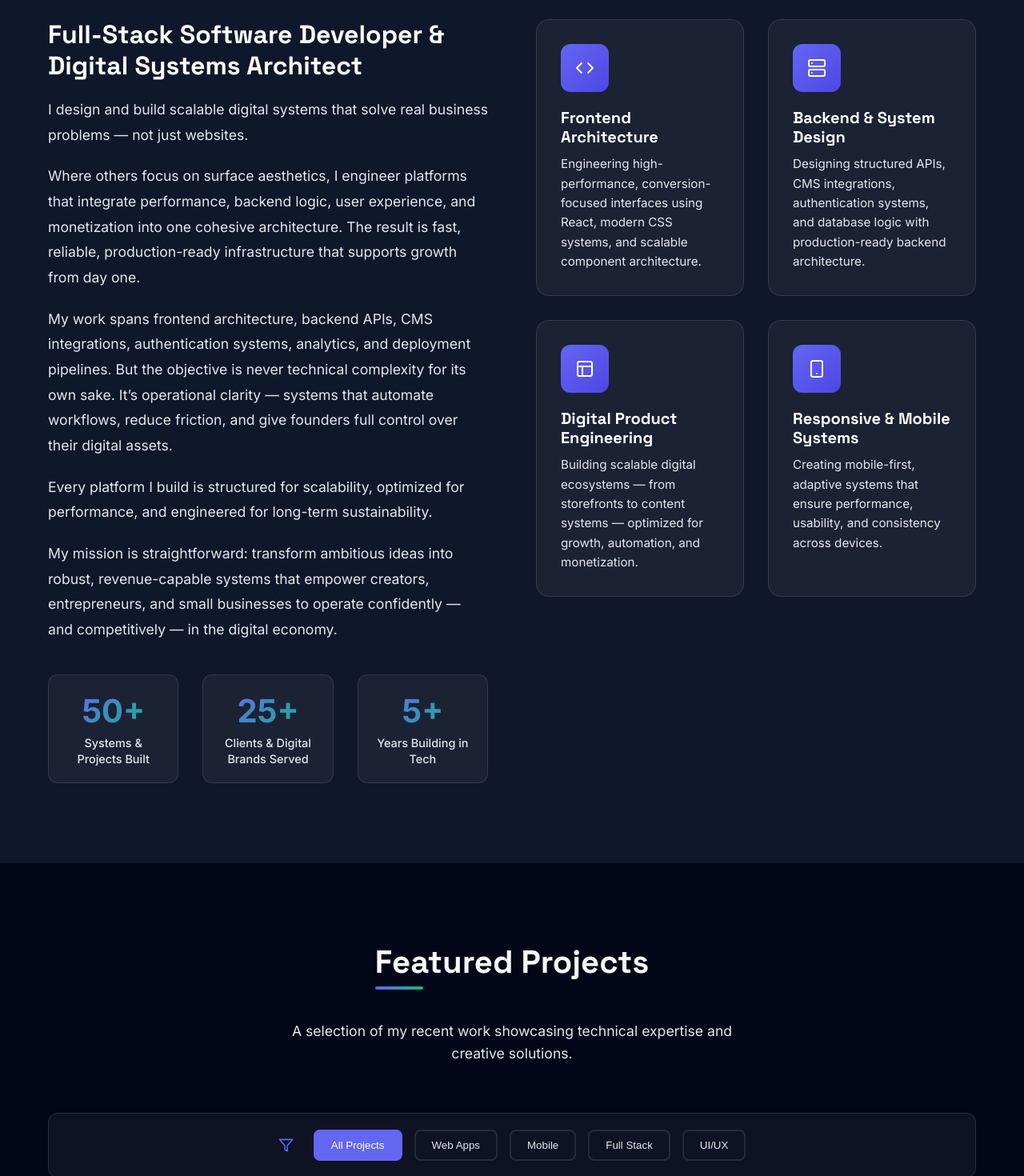
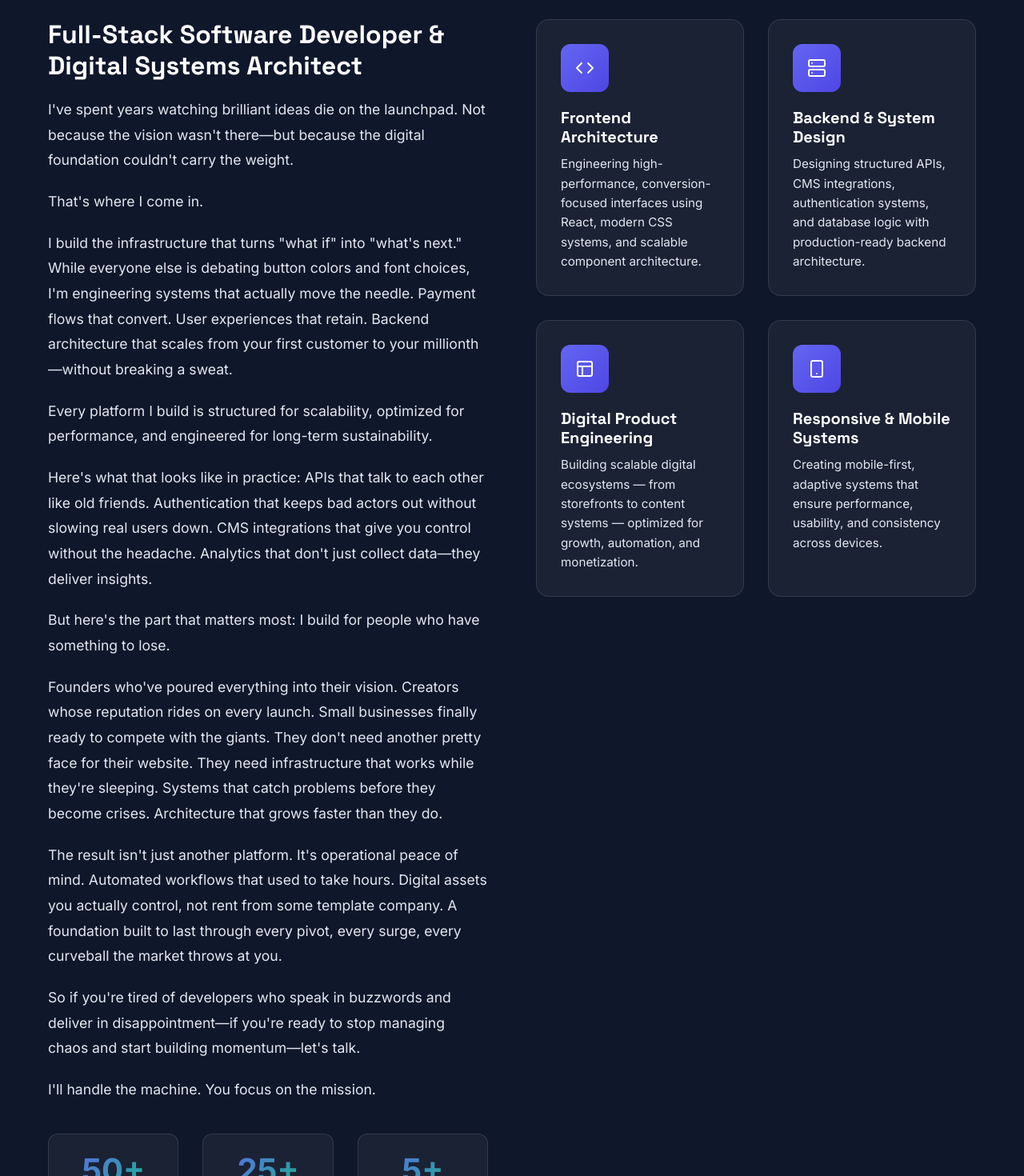
Before and after one commit to codewithaustin1/sharp-portfolio, a React (Create React App) app: page / in a window 1280 px wide. Shown: the part 1060-2530 px from the top of the page at 80% size. Built offline with nearby package versions, Linux system fonts and the light colour scheme.

Commit message:
Revise About section for clarity and impact
Updated the About section to better articulate the value proposition and services offered as a full-stack software developer.

```diff
--- a/src/components/About/About.jsx
+++ b/src/components/About/About.jsx
@@ -35,19 +35,34 @@ const About = () => {
           <div className="about-text fade-in">
             <h3>Full-Stack Software Developer & Digital Systems Architect</h3>
             <p>
-              I design and build scalable digital systems that solve real business problems — not just websites.
+              I've spent years watching brilliant ideas die on the launchpad. Not because the vision wasn't there—but because the digital foundation couldn't carry the weight.
             </p>
             <p>
-              Where others focus on surface aesthetics, I engineer platforms that integrate performance, backend logic, user experience, and monetization into one cohesive architecture. The result is fast, reliable, production-ready infrastructure that supports growth from day one.
+              That's where I come in.
             </p>
             <p>
-              My work spans frontend architecture, backend APIs, CMS integrations, authentication systems, analytics, and deployment pipelines. But the objective is never technical complexity for its own sake. It’s operational clarity — systems that automate workflows, reduce friction, and give founders full control over their digital assets.
+              I build the infrastructure that turns "what if" into "what's next." While everyone else is debating button colors and font choices, I'm engineering systems that actually move the needle. Payment flows that convert. User experiences that retain. Backend architecture that scales from your first customer to your millionth—without breaking a sweat.
             </p>
             <p>
               Every platform I build is structured for scalability, optimized for performance, and engineered for long-term sustainability.
             </p>
             <p>
-              My mission is straightforward: transform ambitious ideas into robust, revenue-capable systems that empower creators, entrepreneurs, and small businesses to operate confidently — and competitively — in the digital economy.
+              Here's what that looks like in practice: APIs that talk to each other like old friends. Authentication that keeps bad actors out without slowing real users down. CMS integrations that give you control without the headache. Analytics that don't just collect data—they deliver insights.
+            </p>
+            <p>
+              But here's the part that matters most: I build for people who have something to lose.
+            </p>
+            <p>
+              Founders who've poured everything into their vision. Creators whose reputation rides on every launch. Small businesses finally ready to compete with the giants. They don't need another pretty face for their website. They need infrastructure that works while they're sleeping. Systems that catch problems before they become crises. Architecture that grows faster than they do.
+            </p>
+            <p>
+              The result isn't just another platform. It's operational peace of mind. Automated workflows that used to take hours. Digital assets you actually control, not rent from some template company. A foundation built to last through every pivot, every surge, every curveball the market throws at you.
+            </p>
+            <p>
+              So if you're tired of developers who speak in buzzwords and deliver in disappointment—if you're ready to stop managing chaos and start building momentum—let's talk.
+            </p>
+            <p>
+              I'll handle the machine. You focus on the mission.
             </p>
 
             <div className="stats">
```
